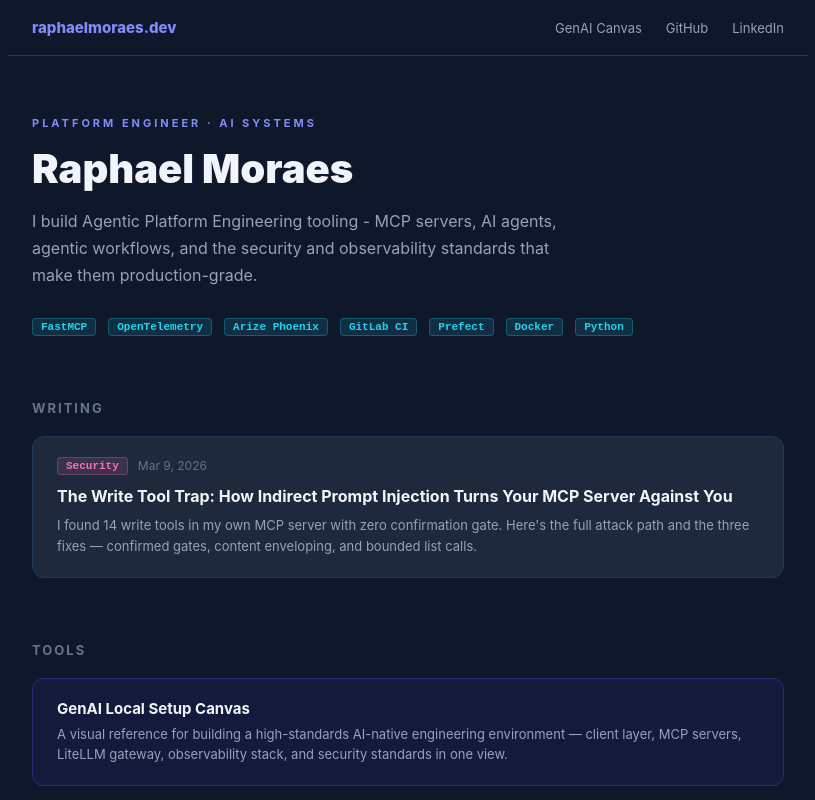
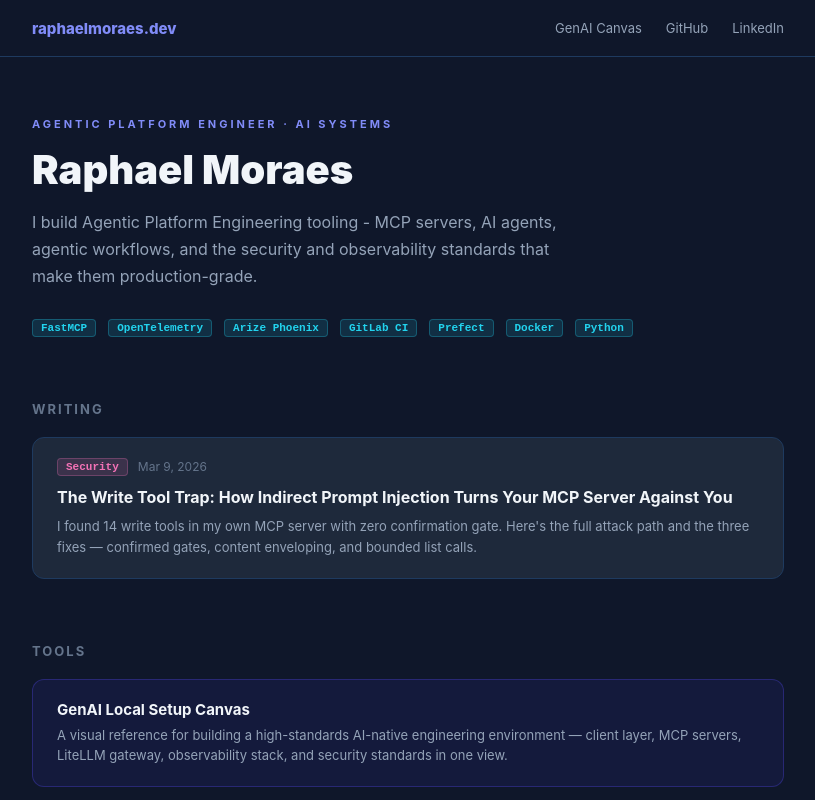
Before and after one commit to rdemoraes/rdemoraes.github.io, a Next.js app: page / in a window 1280 px wide. Shown: the top 800 px of the page, without its empty margins (232-1047 px from the left). Built offline with nearby package versions, Linux system fonts and the light colour scheme.

Commit message:
Update the code, applying standards, updating README and remove duplicate github action workflow

```diff
--- /dev/null
+++ b/components/NavBar.tsx
@@ -0,0 +1,89 @@
+import Link from "next/link";
+import { useRouter } from "next/router";
+
+const BRAND = "raphaelmoraes.dev";
+
+const NAV_LINKS = [
+  { label: "GenAI Canvas", href: "/canvas", external: false },
+  { label: "GitHub", href: "https://github.com/rdemoraes", external: true },
+  { label: "LinkedIn", href: "https://linkedin.com/in/raphaelmoraes", external: true },
+] as const;
+
+const COLORS = {
+  bg:          "#0f172a",
+  border:      "#1e3a5f",
+  brand:       "#818cf8",
+  linkDefault: "#94a3b8",
+  linkActive:  "#f1f5f9",
+};
+
+const linkStyle = (active: boolean): React.CSSProperties => ({
+  display: "block",
+  fontSize: 13,
+  fontFamily: "Inter, system-ui, sans-serif",
+  fontWeight: active ? 600 : 400,
+  color: active ? COLORS.linkActive : COLORS.linkDefault,
+  textDecoration: "none",
+  whiteSpace: "nowrap",
+});
+
+export default function NavBar() {
+  const { pathname } = useRouter();
+
+  return (
+    <div
+      style={{
+        borderBottom: `1px solid ${COLORS.border}`,
+        background: COLORS.bg,
+      }}
+    >
+      <nav
+        style={{
+          maxWidth: 800,
+          margin: "0 auto",
+          padding: "0 24px",
+          height: 56,
+          display: "flex",
+          alignItems: "center",
+          justifyContent: "space-between",
+        }}
+      >
+        {/* Brand */}
+        <Link href="/" style={{ textDecoration: "none" }}>
+          <span
+            style={{
+              fontWeight: 800,
+              fontSize: 15,
+              fontFamily: "Inter, system-ui, sans-serif",
+              color: COLORS.brand,
+            }}
+          >
+            {BRAND}
+          </span>
+        </Link>
+
+        {/* Nav links */}
+        <div style={{ display: "flex", alignItems: "center", gap: 24 }}>
+          {NAV_LINKS.map(({ label, href, external }) => {
+            const active = !external && pathname === href;
+            return external ? (
+              <a
+                key={label}
+                href={href}
+                target="_blank"
+                rel="noreferrer"
+                style={linkStyle(active)}
+              >
+                {label}
+              </a>
+            ) : (
+              <Link key={label} href={href} style={linkStyle(active)}>
+                {label}
+              </Link>
+            );
+          })}
+        </div>
+      </nav>
+    </div>
+  );
+}
--- a/pages/index.tsx
+++ b/pages/index.tsx
@@ -1,5 +1,6 @@
 import Head from "next/head";
 import Link from "next/link";
+import NavBar from "../components/NavBar";
 
 const PALETTE = {
   bg: "#0f172a",
@@ -139,49 +140,7 @@ export default function Home() {
           color: PALETTE.text,
         }}
       >
-        {/* Nav */}
-        <nav
-          style={{
-            borderBottom: `1px solid ${PALETTE.border}`,
-            padding: "0 24px",
-            display: "flex",
-            alignItems: "center",
-            justifyContent: "space-between",
-            height: 56,
-            maxWidth: 800,
-            margin: "0 auto",
-          }}
-        >
-          <span
-            style={{ fontWeight: 800, fontSize: 15, color: PALETTE.indigo }}
-          >
-            raphaelmoraes.dev
-          </span>
-          <div style={{ display: "flex", gap: 24, alignItems: "center" }}>
-            <Link
-              href="/canvas"
-              style={{ color: PALETTE.slate, fontSize: 13, textDecoration: "none" }}
-            >
-              GenAI Canvas
-            </Link>
-            <a
-              href="https://github.com/rdemoraes"
-              target="_blank"
-              rel="noreferrer"
-              style={{ color: PALETTE.slate, fontSize: 13, textDecoration: "none" }}
-            >
-              GitHub
-            </a>
-            <a
-              href="https://linkedin.com/in/raphaelmoraes"
-              target="_blank"
-              rel="noreferrer"
-              style={{ color: PALETTE.slate, fontSize: 13, textDecoration: "none" }}
-            >
-              LinkedIn
-            </a>
-          </div>
-        </nav>
+        <NavBar />
 
         <main style={{ maxWidth: 800, margin: "0 auto", padding: "60px 24px" }}>
           {/* Hero */}
@@ -196,7 +155,7 @@ export default function Home() {
                 marginBottom: 16,
               }}
             >
-              Platform Engineer · AI Systems
+              Agentic Platform Engineer · AI Systems
             </div>
             <h1
               style={{
```
Also changed, not shown: pages/canvas.tsx (+2 -6 lines).
